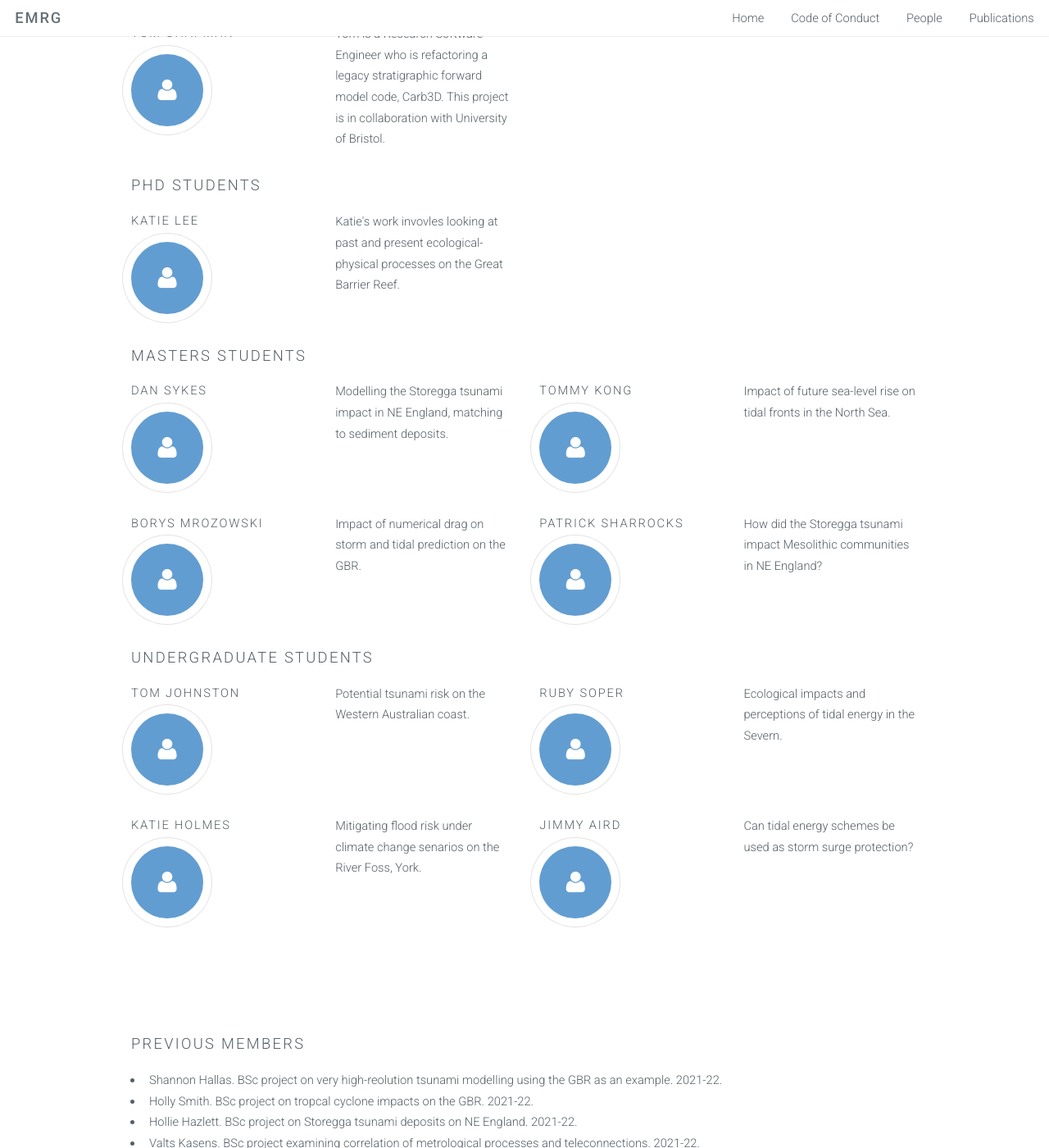
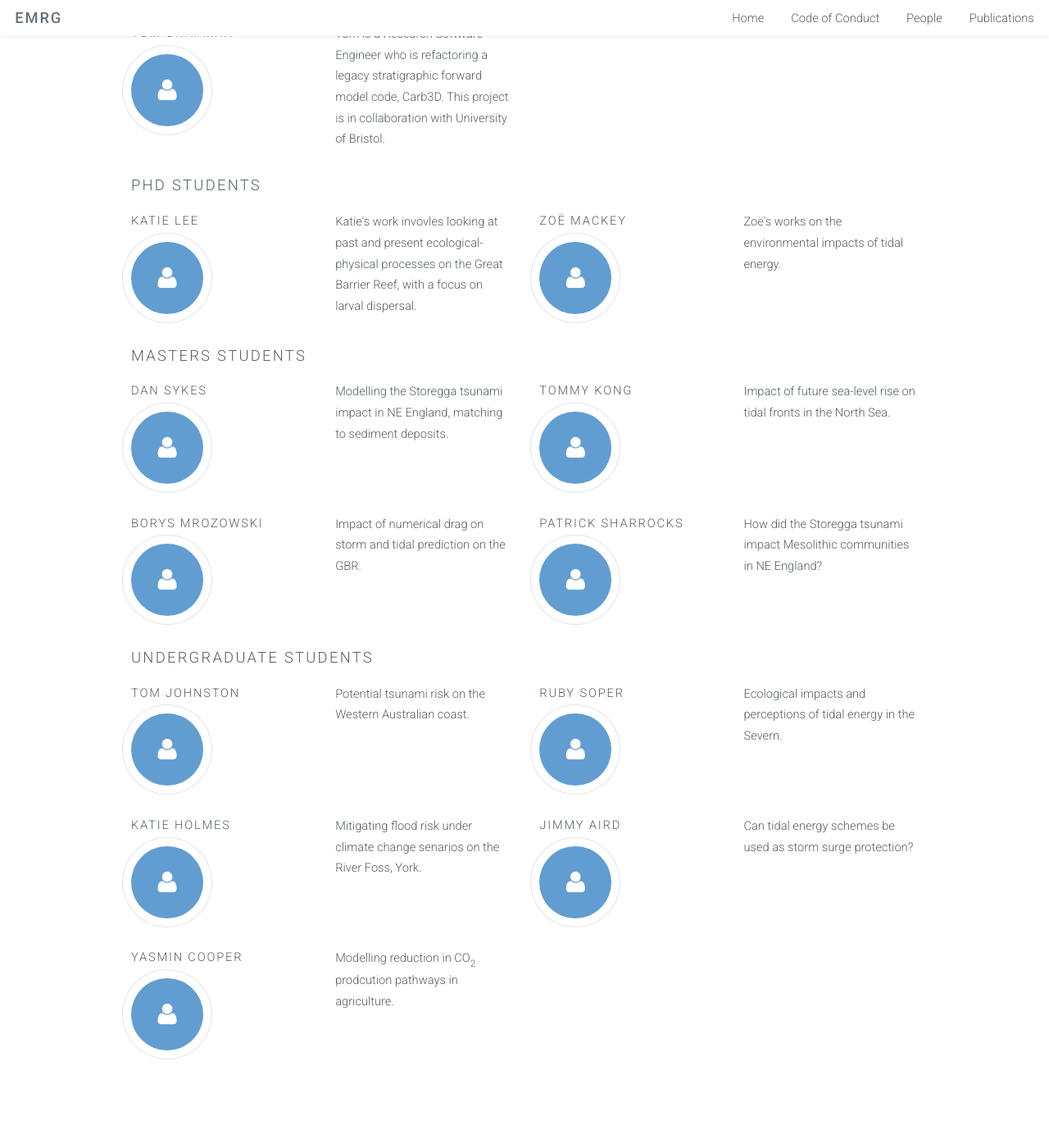
Before and after one commit to EnvModellingGroup/EnvModellingGroup.github.io, a Jekyll site: the page built from people/index.html, in a window 1280 px wide and 1400 px high, scrolled down 785 px. Shown: the whole window at 82% size. Built offline with Jekyll 4.4.1, drawn with Linux system fonts in a browser that asks for light colours.

Commit message:
Updating index.html

```diff
--- a/people/index.html
+++ b/people/index.html
@@ -44,12 +44,19 @@ keywords: modelling, environmental, ecological, ecology, environment, computatio
     <div class="container">
             <h3>PhD students</h3>
             <div class="row">
-				<div class="3u">
-						<h4>Katie Lee</h4>
-						<span class="icon major fa-user"></span>
+		<div class="3u">
+		   <h4>Katie Lee</h4>
+		   <span class="icon major fa-user"></span>
                 </div>
                 <div class="3u">
-                    <p>Katie's work invovles looking at past and present ecological-physical processes on the Great Barrier Reef.</p>
+                    <p>Katie's work invovles looking at past and present ecological-physical processes on the Great Barrier Reef, with a focus on larval dispersal.</p>
+                </div>
+		<div class="3u">
+		   <h4>Zoë MacKey</h4>
+		   <span class="icon major fa-user"></span>
+                </div>
+                <div class="3u">
+                    <p>Zoë's works on the environmental impacts of tidal energy.</p>
                 </div>
 	</div>
 	</div>
@@ -130,8 +137,15 @@ keywords: modelling, environmental, ecological, ecology, environment, computatio
                 		<div class="3u">
                     			<p>Can tidal energy schemes be used as storm surge protection?</p>
 				</div>
-
-
+			</div>
+			<div class="row">
+				<div class="3u">
+					<h4>Yasmin Cooper</h4>
+					<span class="icon major fa-user"></span>
+                		</div>
+                		<div class="3u">
+					<p>Modelling reduction in CO<sub>2</sub> prodcution pathways in agriculture.</p>
+				</div>
 			</div>
 		</div>
         </section>
```
